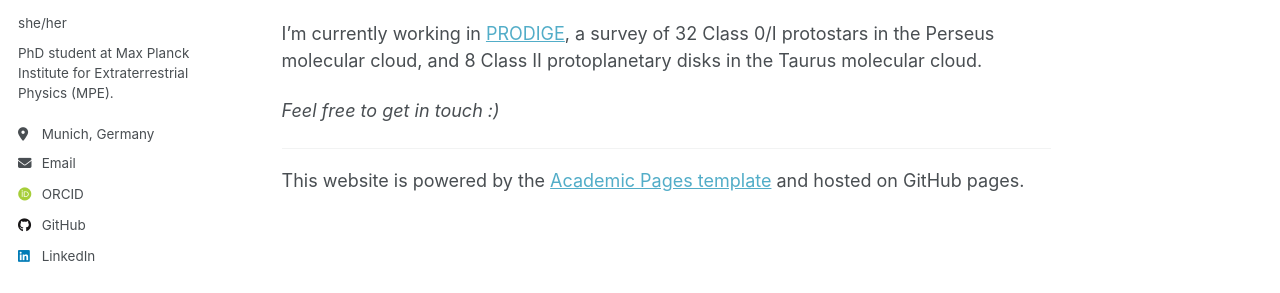
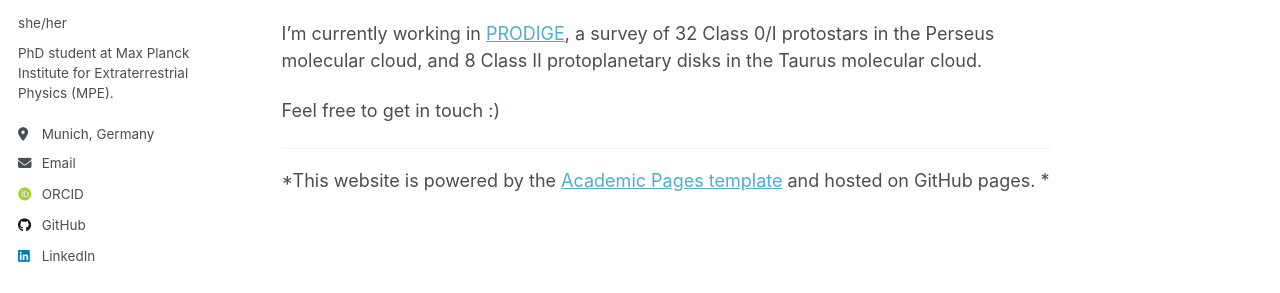
Before and after one commit to Lauren4476/Lauren4476.github.io, a Jekyll site: the page built from _pages/about.md, in a window 1280 px wide. Shown: the part 303-596 px from the top of the page. Built offline with Jekyll 4.4.1, drawn with Linux system fonts in a browser that asks for light colours; some web fonts are replaced; a script that is not in the unit is left out.

```diff
--- a/_pages/about.md
+++ b/_pages/about.md
@@ -13,10 +13,10 @@ I'm a first-year PhD student at the [Centre for Astrochemical Studies](https://w
 
 I'm currently working in [PRODIGE](https://noema-prodige.github.io/), a survey of 32 Class 0/I protostars in the Perseus molecular cloud, and 8 Class II protoplanetary disks in the Taurus molecular cloud.
 
-*Feel free to get in touch :)*
+Feel free to get in touch :)
 
 
 ---
 
-This website is powered by the
-[Academic Pages template](https://github.com/academicpages/academicpages.github.io) and hosted on GitHub pages.
+*This website is powered by the
+[Academic Pages template](https://github.com/academicpages/academicpages.github.io) and hosted on GitHub pages. *
```
